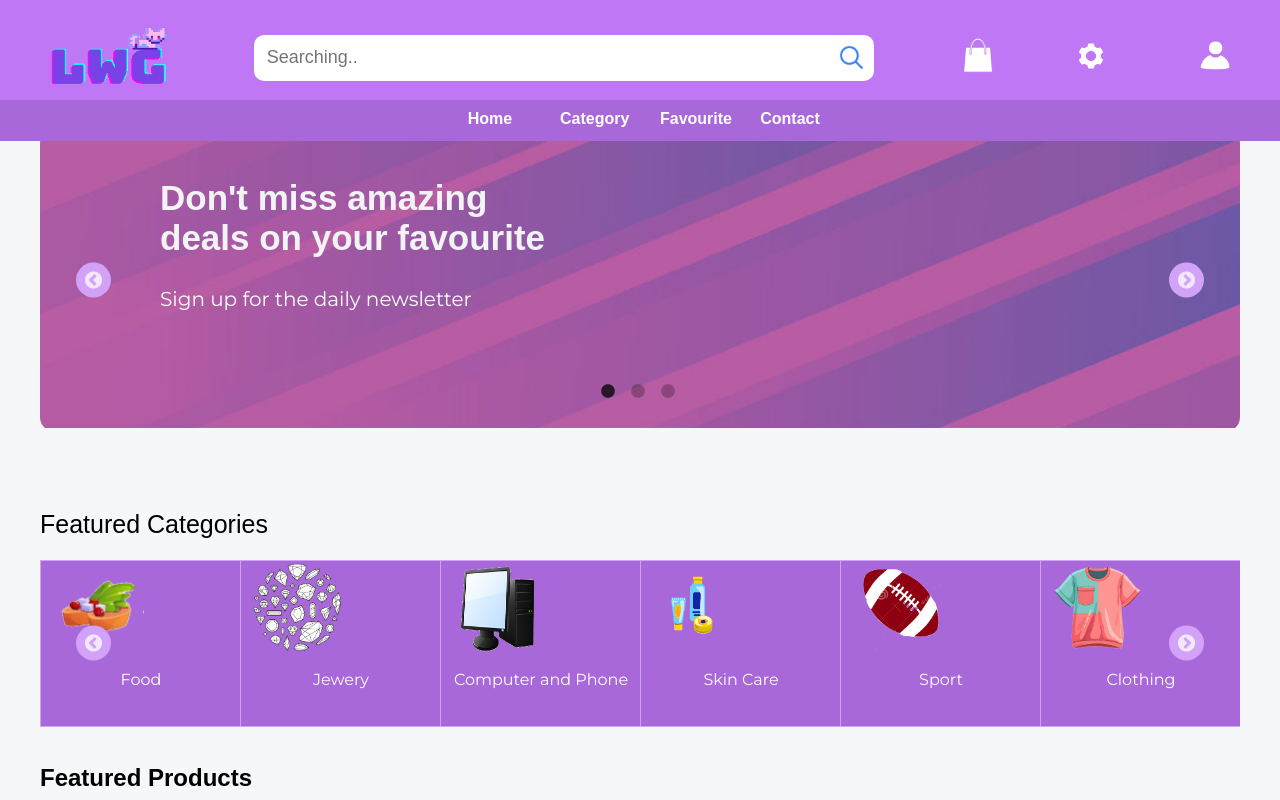
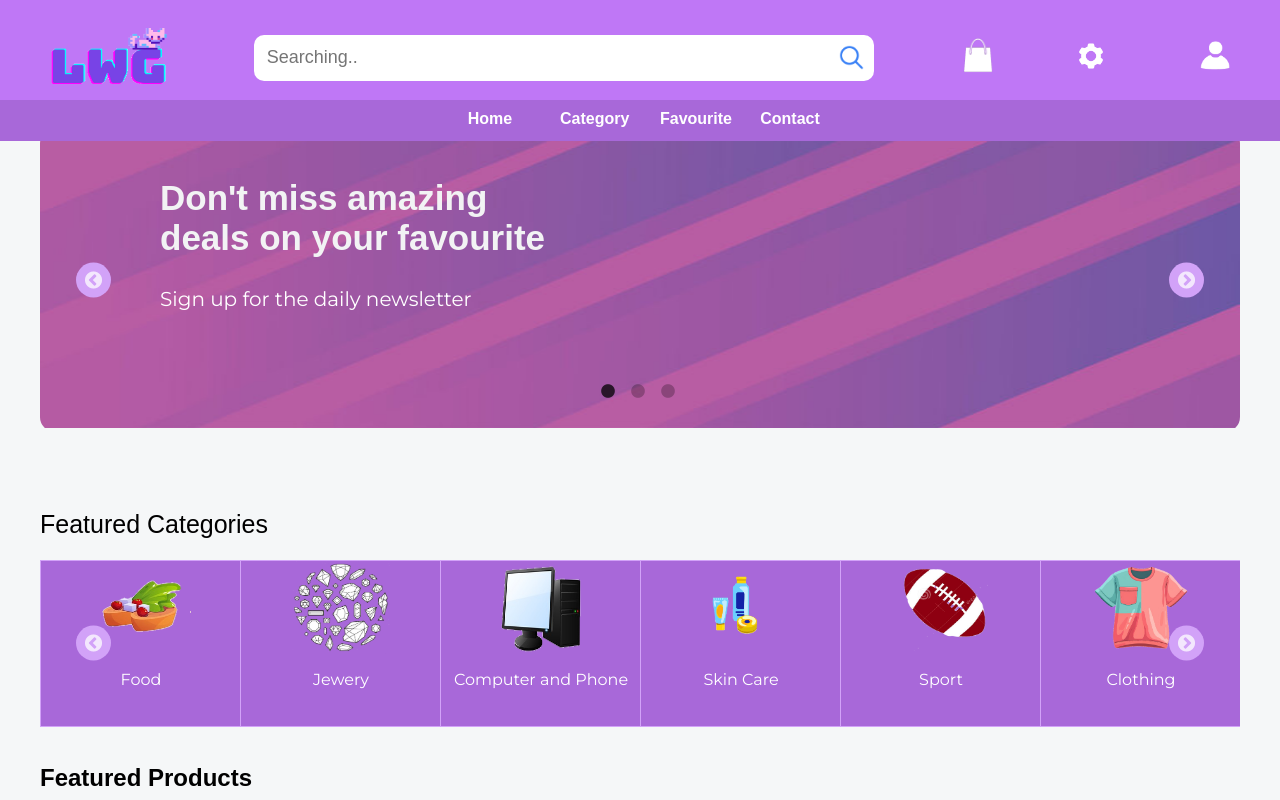
Before and after one commit to LWG13/LWG13-shop, a React (Vite) app: page / in a window 1280 px wide. Shown: the top 800 px of the page. Built offline with nearby package versions, Linux system fonts and the light colour scheme; no server answers; a web font is replaced by a local one.

Commit message:
Update randomCategory.scss

```diff
--- a/src/components/Home/randomCategory.scss
+++ b/src/components/Home/randomCategory.scss
@@ -33,6 +33,10 @@
   height: 100px;
   text-align: center;
   align-items: center;
+  display: block;
+  margin-left: auto;
+  margin-right: auto;
+  width: 50%;
 }
 .hd{
   font-size: 25px;
@@ -64,6 +68,10 @@
   margin-left: 10px;
   align-items: center;
   text-align: center;
+  display: block;
+  margin-left: auto;
+  margin-right: auto;
+  width: 50%;
 }
 .hd1{
   font-size: 25px;
```
